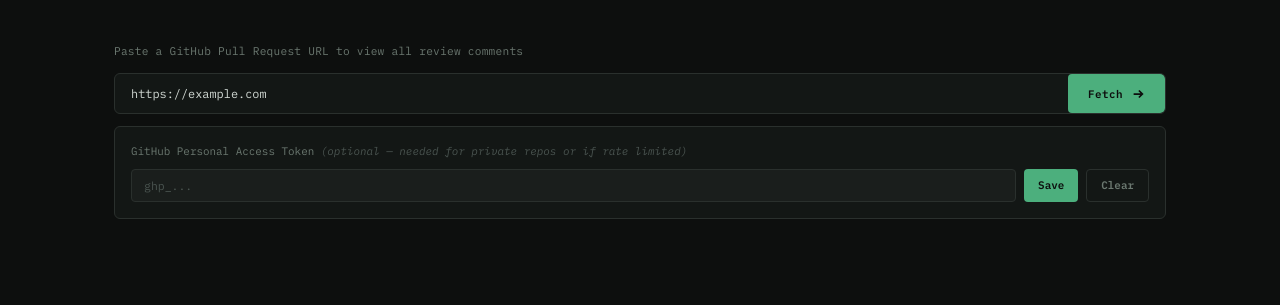
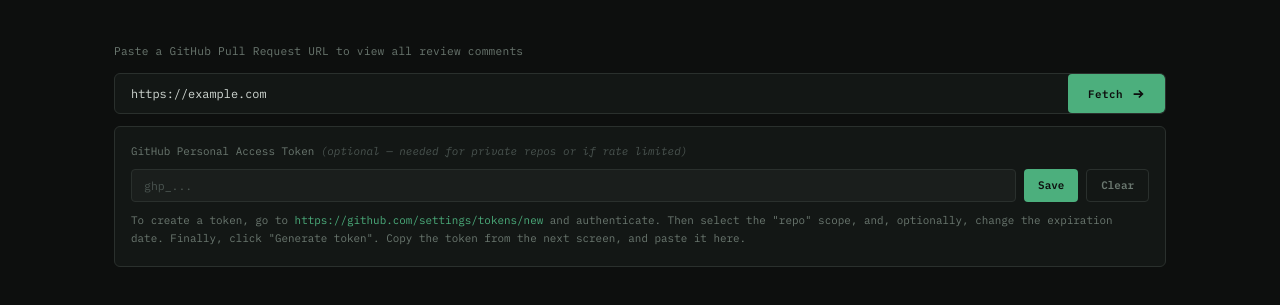
Before and after one commit to richvdh/github-review-viewer, a website built with Vite: page index.html in a window 1280 px wide. Both pictures are taken after typing "https://example.com" into the empty fields and a click on the button "Add token". Shown: the part 69-374 px from the top of the page. Built offline with nearby package versions, Linux system fonts and the light colour scheme.

Commit message:
Better hints for getting a token

```diff
--- a/src/style.css
+++ b/src/style.css
@@ -222,12 +222,16 @@ button.secondary:hover {
 }
 
 /* ── Token Panel ───────────────────────────────────────────────────────────── */
+
 .token-panel {
     margin-top: 12px;
-    padding: 16px;
+    padding: 16px 16px 8px;
     background: var(--surface);
     border: 1px solid var(--border);
     border-radius: var(--radius-lg);
+    font-family: var(--mono);
+    font-size: 0.78rem;
+    color: var(--text-muted);
 }
 
 .token-panel.hidden {
@@ -237,7 +241,6 @@ button.secondary:hover {
 .token-label {
     display: block;
     margin-bottom: 8px;
-    font-family: var(--mono);
 }
 
 .token-hint {
--- a/src/ui.ts
+++ b/src/ui.ts
@@ -443,6 +443,11 @@ export function renderApp(root: HTMLElement): void {
                 <button id="token-save" class="token-save-btn">Save</button>
                 <button id="token-clear" class="token-clear-btn">Clear</button>
               </div>
+              <p>
+                To create a token, go to <a href="https://github.com/settings/tokens/new" target="_">https://github.com/settings/tokens/new</a>
+                and authenticate. Then select the "repo" scope, and, optionally, change the expiration date.
+                Finally, click "Generate token". Copy the token from the next screen, and paste it here.
+              </p>
             </div>
           </div>
 
```
